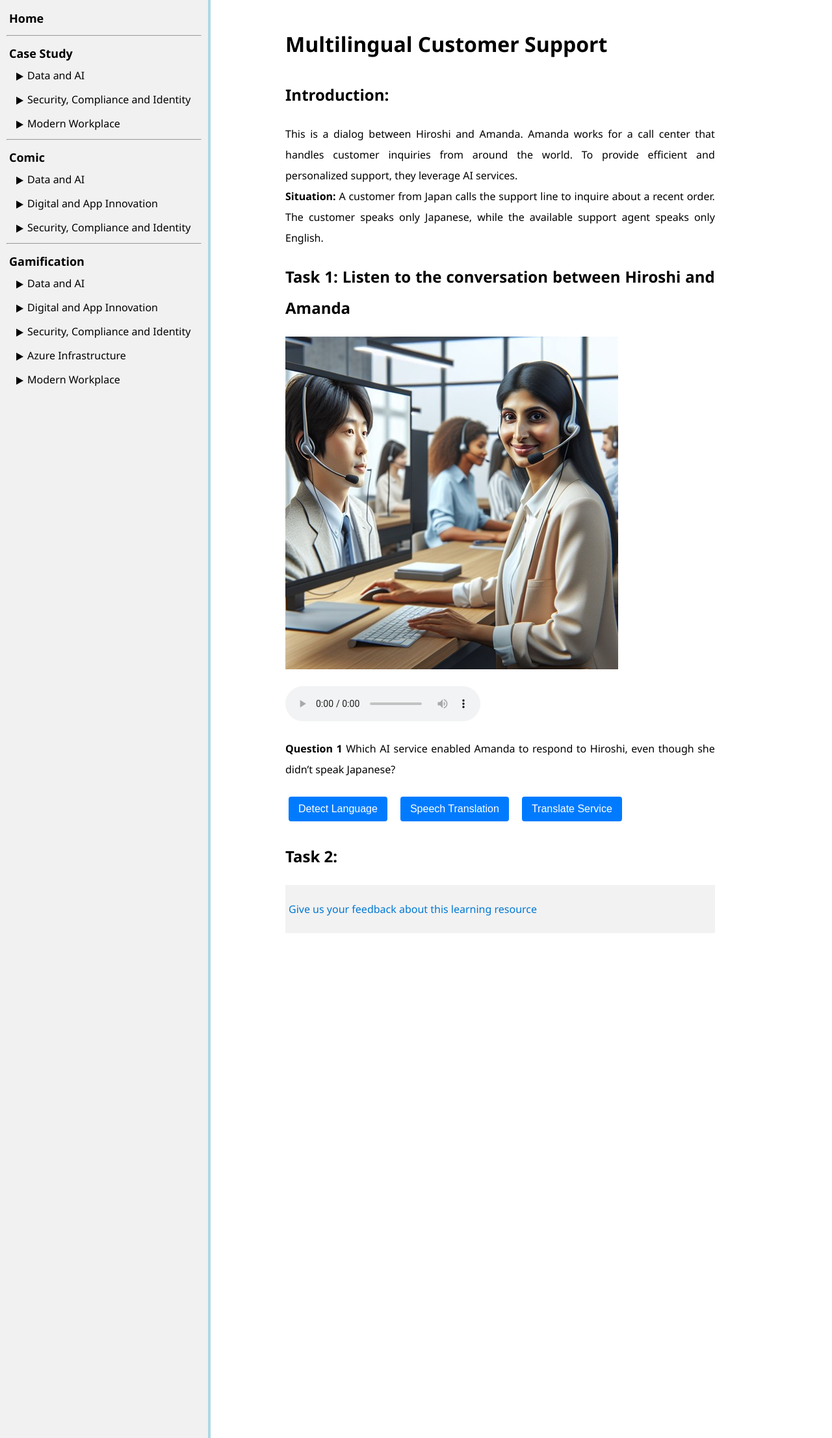
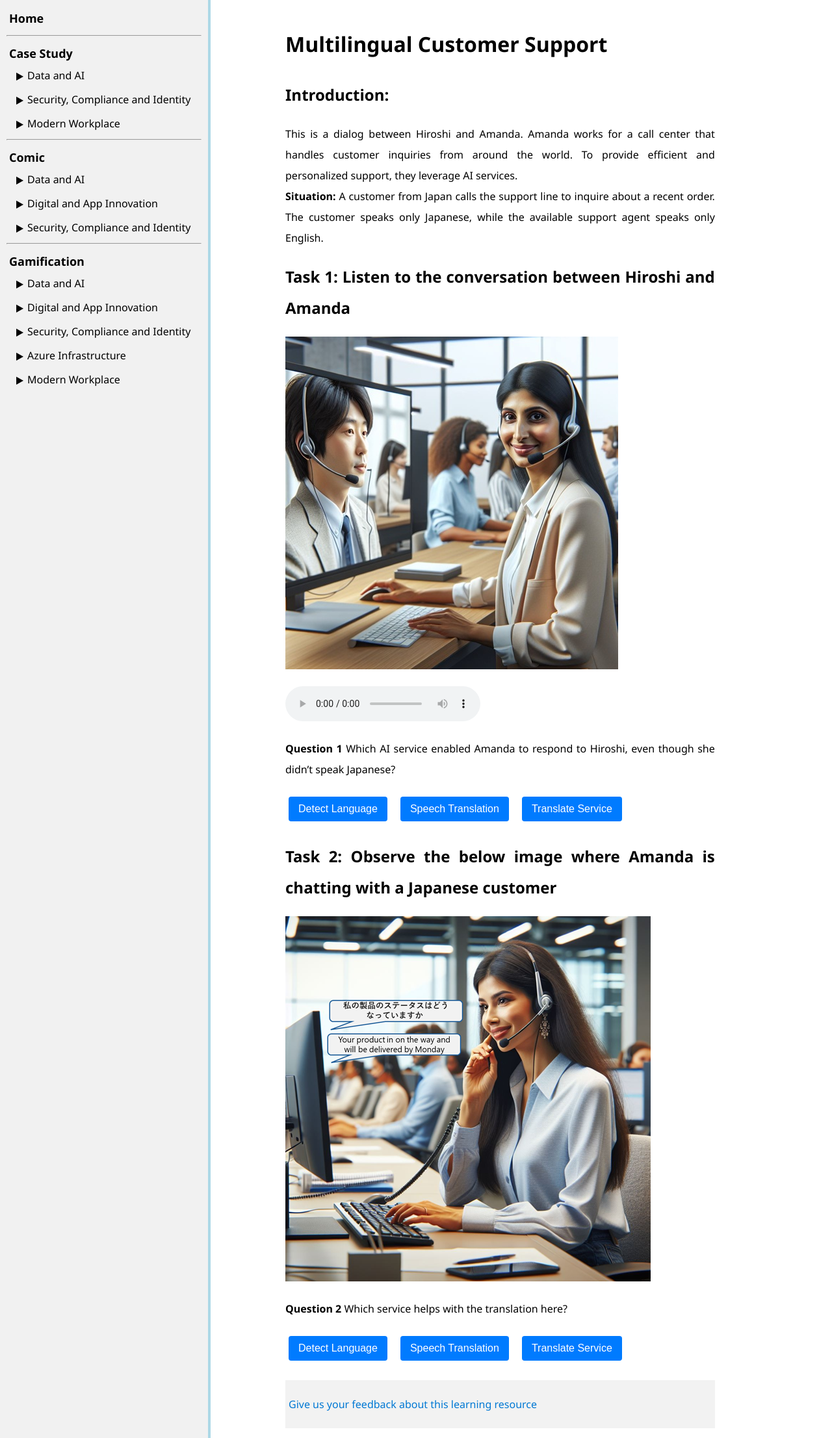
Before and after one commit to ningweinw/iengage, a Jekyll site: the page built from project-files/gamification/Data and AI/AI in Call Center.md, in a window 1280 px wide. Shown: the whole page at 65% size. Built offline with Jekyll 4.4.1, drawn with Linux system fonts in a browser that asks for light colours.

Commit message:
Update AI in Call Center.md

```diff
--- a/project-files/gamification/Data and AI/AI in Call Center.md
+++ b/project-files/gamification/Data and AI/AI in Call Center.md
@@ -33,7 +33,20 @@ This is a dialog between Hiroshi and Amanda. Amanda works for a call center that
 </div>
 <p id="result"></p>
 
-## Task 2:
+## Task 2: Observe the below image where Amanda is chatting with a Japanese customer <br>
+
+<a href="./images/cc2.png">
+  <img src="./images/cc2.png" alt="Amanda talking to Hiroshi over the chat">
+</a>
+<br>
+
+**Question 2** Which service helps with the translation here?
+ <div class="button-container">
+    <button id="a21">Detect Language</button>
+    <button id="a22">Speech Translation</button>
+    <button id="a23" onclick="markCorrect1()">Translate Service</button>
+</div>
+<p id="result1"></p>
 
 <style>
     .button-container {
```
Also changed, not shown: other parts of project-files/gamification/Data and AI/AI in Call Center.md (+15 -1 lines).
